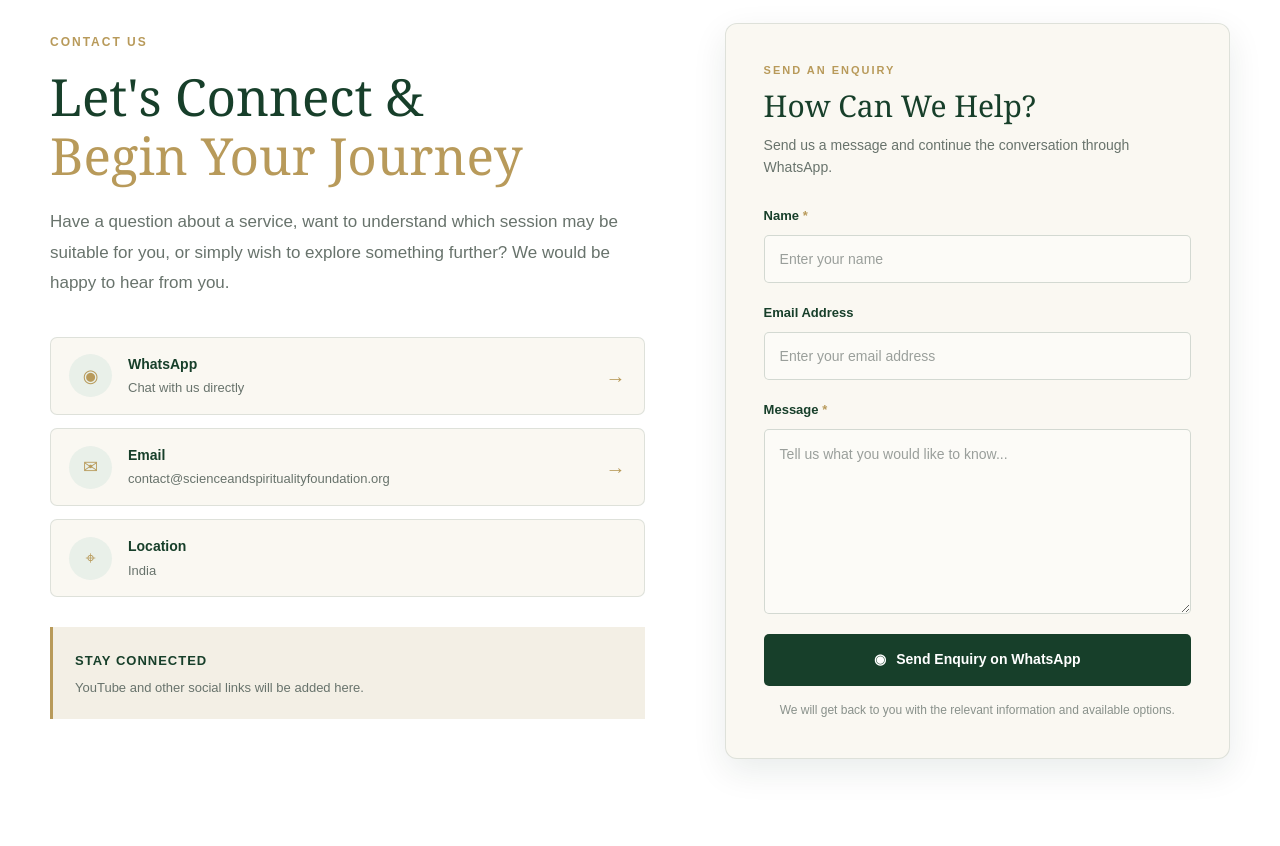
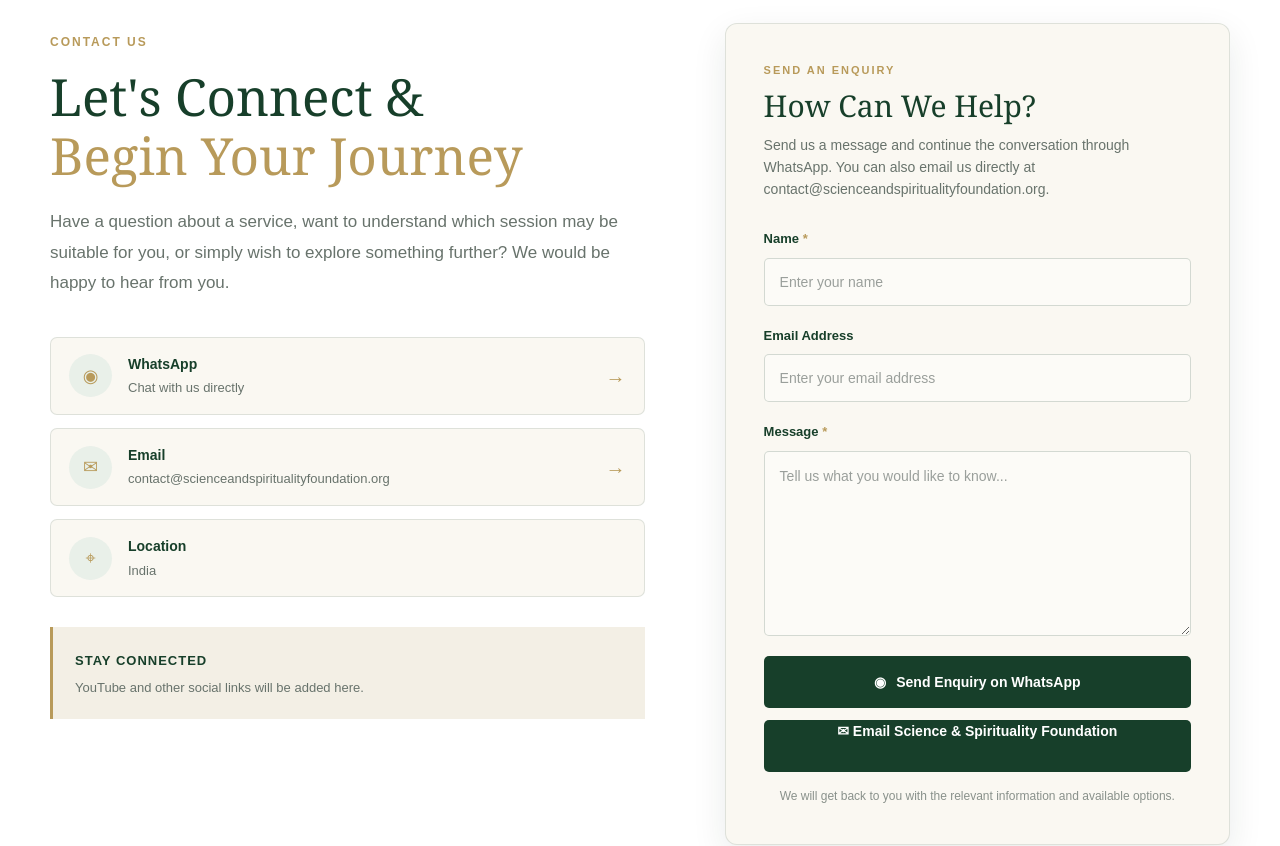
Before and after one commit to pratyushpanigrahi18-droid/science-spirituality-foundation, a React (Create React App) app: page / in a window 1280 px wide. Shown: the part 6840-7686 px from the top of the page. Built offline with nearby package versions, Linux system fonts and the light colour scheme.

Commit message:
Update Contact.tsx

```diff
--- a/src/Component/Contact.tsx
+++ b/src/Component/Contact.tsx
@@ -1,4 +1,3 @@
-
 import React from "react";
 
 const WHATSAPP_NUMBER = "918328909832";
@@ -75,9 +74,7 @@ Thank you.`;
             </a>
 
             <a
-              href={`mailto:${CONTACT_EMAIL}?subject=${encodeURIComponent(
-                "Enquiry - Science & Spirituality Foundation"
-              )}`}
+              href={`mailto:${CONTACT_EMAIL}`}
               className="contact-item contact-link"
             >
               <span className="contact-icon">✉</span>
@@ -114,6 +111,7 @@ Thank you.`;
 
             <p>
               Send us a message and continue the conversation through WhatsApp.
+              You can also email us directly at {CONTACT_EMAIL}.
             </p>
           </div>
 
@@ -162,6 +160,20 @@ Thank you.`;
               Send Enquiry on WhatsApp
             </button>
 
+            <a
+              href={`mailto:${CONTACT_EMAIL}`}
+              className="contact-button"
+              style={{
+                display: "block",
+                textAlign: "center",
+                textDecoration: "none",
+                marginTop: "12px",
+                boxSizing: "border-box",
+              }}
+            >
+              ✉ Email Science & Spirituality Foundation
+            </a>
+
             <p className="contact-form-note">
               We will get back to you with the relevant information and
               available options.
```
